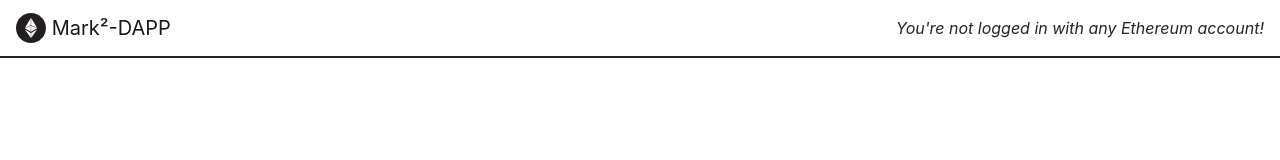
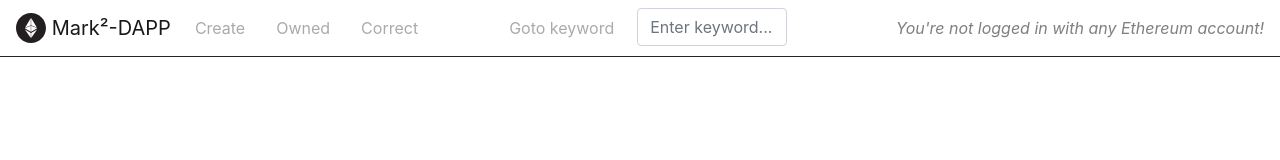
Before and after one commit to nichoio/mark-two, a website: page src/views/base.html in a window 1280 px wide. Drawn offline with nearby package versions, Linux system fonts and the light colour scheme; files that its build step writes are made by us from their sources.

Commit message:
add polished navbar (not completely finished)

```diff
--- a/src/css/style.css
+++ b/src/css/style.css
@@ -3,11 +3,37 @@ h6 {
 }
 
 .navbar {
-	border-bottom: 2px solid;
+	border-bottom: 1px solid;
 	margin-bottom: 20px;
 }
 
-/* Bootstrap 4 */
+.nav-item {
+	margin-right: 15px;
+}
+
+.nav-item :not(.disabled){
+	cursor: pointer;
+}
+
+.nav-link {
+	color: #555555 !important;
+}
+
+.nav-link:hover,
+.nav-link:active,
+.nav-link:focus {
+	color: #000000 !important;
+}
+
+.nav-link.disabled {
+	color: #aaaaaa !important;
+}
+
+.nav-link.disabled:hover,
+.nav-link.disabled:active,
+.nav-link.disabled:focus {
+	color: #aaaaaa !important;
+}
 
 .btn-primary, .btn-primary:visited {
 	background-color: #444444;
@@ -56,6 +82,10 @@ h6 {
 	padding: .075rem .45rem;
 }
 
+#gotoKeyword {
+	margin-left: 60px;
+}
+
 #taskInfo {
 	padding-top: 5px;
 	padding-bottom: 5px;
--- a/src/views/base.html
+++ b/src/views/base.html
@@ -11,13 +11,41 @@
   </head>
   <body>
     {% block modals %}{% endblock %}
-    <nav class="navbar navbar-light">
+    <nav class="navbar navbar-expand-lg navbar-light justify-content-between">
       <a class="navbar-brand" href="/">
         <img src="/img/eth.svg" width="30" height="30" class="d-inline-block align-top" alt="">
         Mark²-DAPP
       </a>
-      <span class="float-right" id="userInfo">blub</span>
+      <div class="collapse navbar-collapse" id="navbarText">
+        <ul class="navbar-nav">
+          <li class="nav-item">
+            <span class="nav-link disabled" id="gotoCreate">
+              Create
+            </span>
+          </li>
+          <li class="nav-item">
+            <span class="nav-link disabled" id="gotoOwned">
+              Owned
+            </span>
+          </li>
+          <li class="nav-item">
+            <span class="nav-link disabled" id="gotoCorrect">
+              Correct
+            </span>
+          </li>
+          <li class="nav-item">
+            <span class="nav-link disabled" id="gotoKeyword">
+              Goto keyword
+            </span>
+          </li>
+          <li class="nav-item">
+            <input class="form-control" id="keywordInput" placeholder="Enter keyword..."/>
+          </li>
+        </ul>
+      </div>
+      <span class="navbar-text" id="userInfo"></span>
     </nav>
+
     <div class="container">
       <h1>{% block headline %}{% endblock %}</h1>
       <h6>{% block subheadline %}{% endblock %}</h6>
@@ -28,16 +56,38 @@
     <script src="/js/web3.min.js"></script>
     <script src="/js/app.js"></script>
     <script>
-      var user; //TODO: use this globally
-      app.account().then(function(acc){
+      app.account()
+      .then(function(acc){
         if(acc) {
           $('#userInfo').text('Logged in as: ' + acc);
+          return acc;
         }
         else{
           $('#userInfo')
           .text(
             "You're not logged in with any Ethereum account!")
           .addClass("font-italic");
+          return null;
+        }
+      })
+      .then(function(acc){
+        if(acc) {  //only enable nav buttons if logged in with eth account
+          $('#gotoCreate').removeClass('disabled');
+          $('#gotoOwned').removeClass('disabled');
+          $('#gotoKeyword').removeClass('disabled');
+
+          $('#gotoCreate').on('click', function() {
+            window.open('/create', '_self');
+          });
+
+          $('#gotoOwned').on('click', function() {
+            window.open("/tasks/owner/" + acc,'_self');
+          });
+
+          $('#gotoKeyword').on('click', function() {
+            var keyword = $('#keywordInput').val();
+            if (keyword) window.open('/tasks/keyword/' + keyword + '?testee=' + acc, '_self');
+          });
         }
       });
     </script>
```
